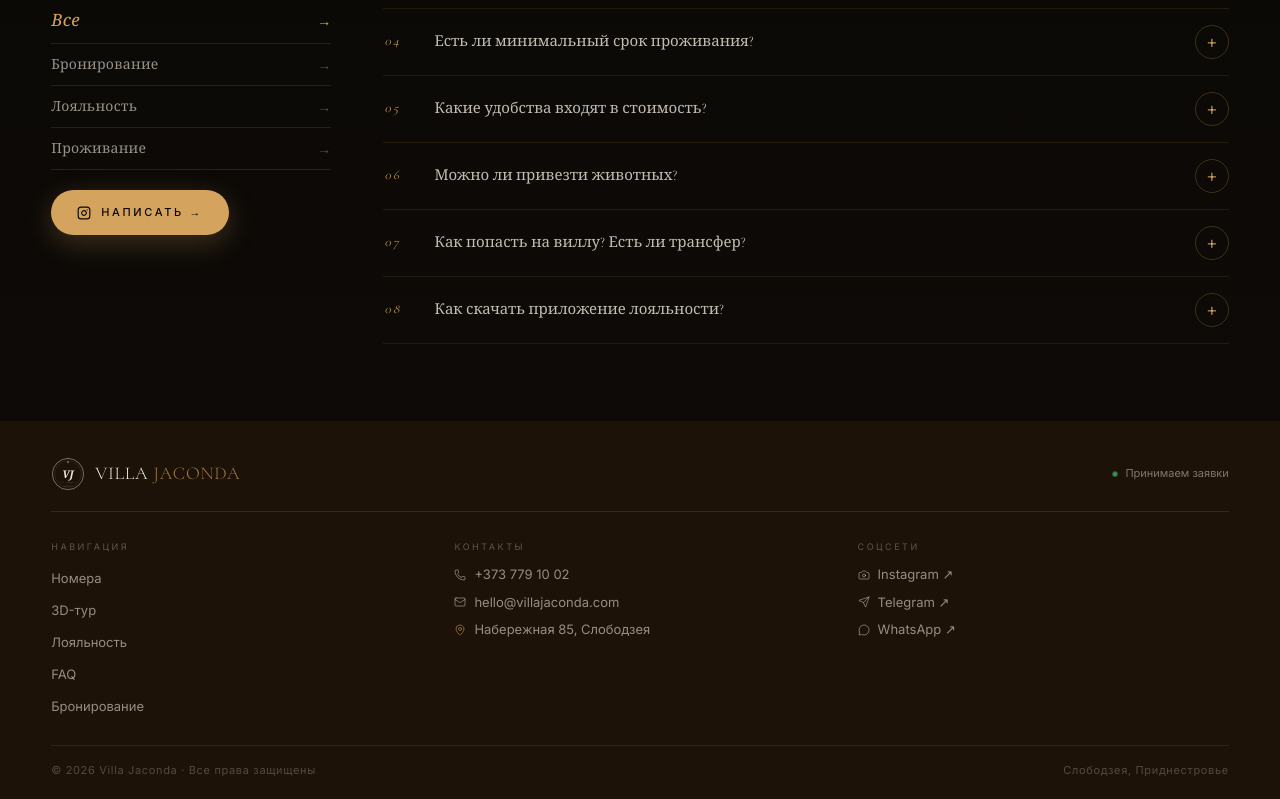
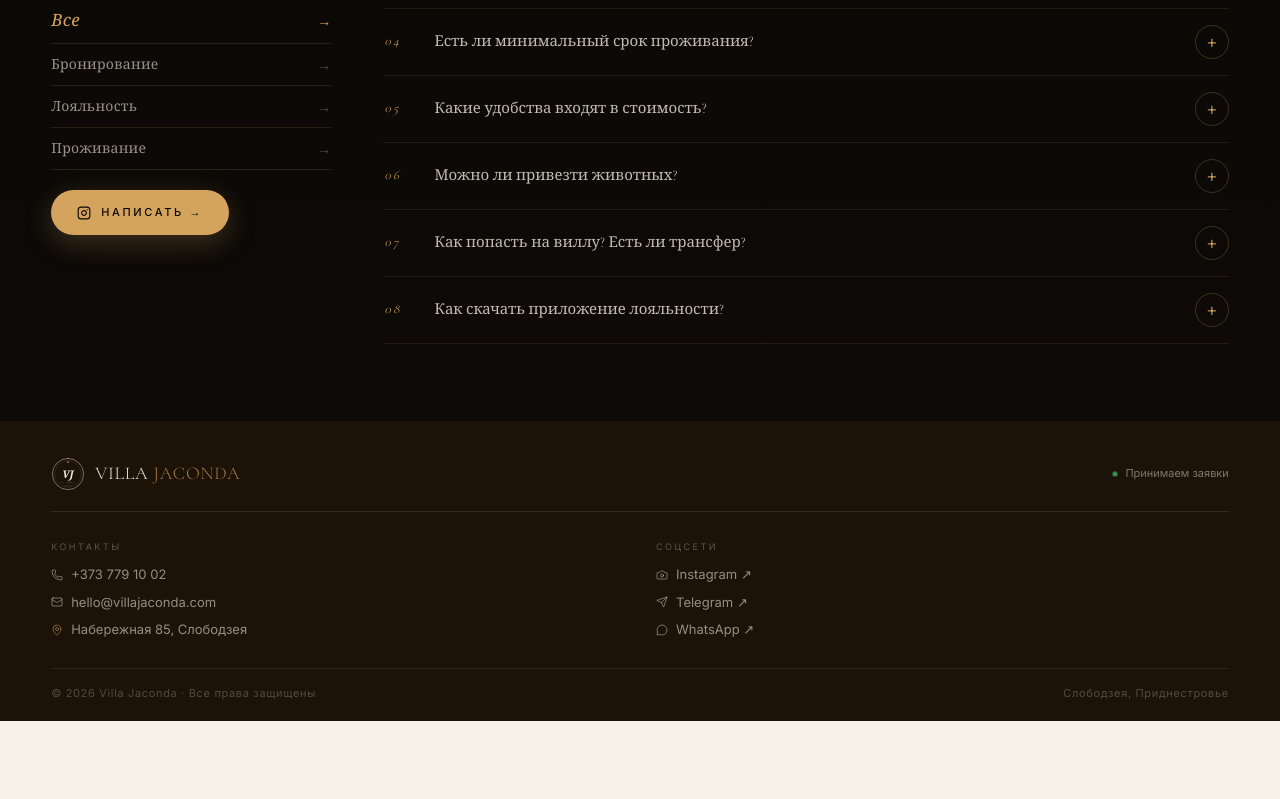
Before and after one commit to nekopunk44/Loyalty_app, a Next.js app in the folder web/: page / in a window 1280 px wide. Shown: the part 3639-4438 px from the top of the page. After the commit the page ends 4360 px from the top, so only its background shows below. Built offline with nearby package versions, Linux system fonts and the light colour scheme; no server answers.

Commit message:
правки(footer): убраны колонки навигации и режима

```diff
--- a/web/components/Footer.js
+++ b/web/components/Footer.js
@@ -2,10 +2,6 @@
 import Icon from './ui/Icon';
 import VJMonogram from './VJMonogram';
 
-const NAV = [
-  { href: '#rooms', label: 'Номера' }, { href: '#tour', label: '3D-тур' }, { href: '#loyalty', label: 'Лояльность' },
-  { href: '#faq', label: 'FAQ' }, { href: '#', label: 'Бронирование', modal: true },
-];
 const SOCIAL = [{ name: 'Instagram', icon: 'camera' }, { name: 'Telegram', icon: 'send' }, { name: 'WhatsApp', icon: 'message-circle' }];
 
 export default function Footer() {
@@ -28,24 +24,7 @@ export default function Footer() {
           </div>
         </div>
 
-        <div style={{ display: 'grid', gap: 32, gridTemplateColumns: 'repeat(auto-fit,minmax(min(160px,100%),1fr))', marginBottom: 28 }}>
-          <div>
-            <p style={{ fontSize: 9, letterSpacing: '0.28em', textTransform: 'uppercase', color: 'rgba(247,242,232,0.3)', marginBottom: 12 }}>Навигация</p>
-            <ul style={{ listStyle: 'none', padding: 0, margin: 0, display: 'flex', flexDirection: 'column', gap: 8 }}>
-              {NAV.map(l => (
-                <li key={l.label}>
-                  <a href={l.href}
-                    onClick={l.modal ? e => { e.preventDefault(); window.dispatchEvent(new CustomEvent('open-booking-modal')); } : undefined}
-                    style={{ fontSize: 13, color: 'rgba(247,242,232,0.55)', textDecoration: 'none', transition: 'color 0.3s ease', cursor: 'pointer' }}
-                    onMouseEnter={e => e.currentTarget.style.color = 'var(--r-gold)'}
-                    onMouseLeave={e => e.currentTarget.style.color = 'rgba(247,242,232,0.55)'}>
-                    {l.label}
-                  </a>
-                </li>
-              ))}
-            </ul>
-          </div>
-
+        <div style={{ display: 'grid', gap: 32, gridTemplateColumns: 'repeat(auto-fit,minmax(min(200px,100%),1fr))', marginBottom: 28 }}>
           <div>
             <p style={{ fontSize: 9, letterSpacing: '0.28em', textTransform: 'uppercase', color: 'rgba(247,242,232,0.3)', marginBottom: 12 }}>Контакты</p>
             <ul style={{ listStyle: 'none', padding: 0, margin: 0, display: 'flex', flexDirection: 'column', gap: 8 }}>
```
